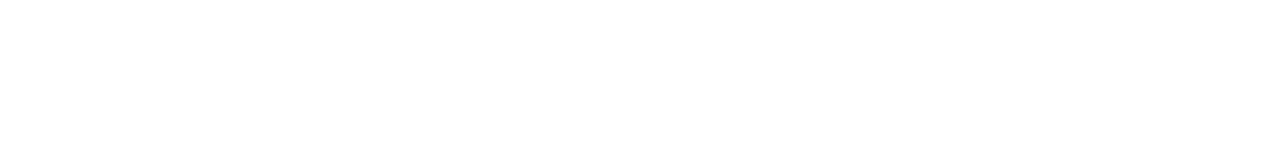
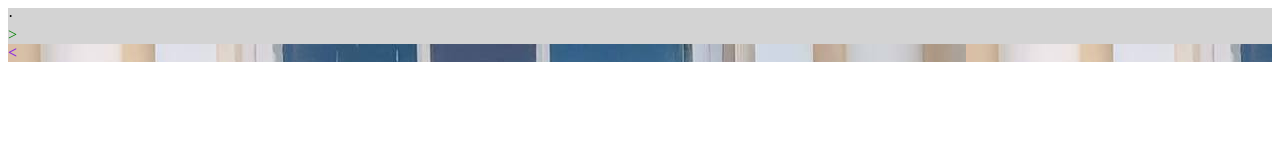
Before and after one commit to Jharawell/220478200-WebApp, a plain HTML site: page css2.html in a window 1280 px wide. Drawn offline with Linux system fonts and the light colour scheme.

Commit message:
Finals Activity 2

```diff
--- a/css2.html
+++ b/css2.html
@@ -6,15 +6,53 @@
     <title>Classes</title>
 </head>
 <body>
-    <style>
-
+    <style type="text/css">
+        .background{
+            background: lightgrey;
+        }
+        .head{
+            background: transparent;
+        }
+        .eyeball{
+            background: transparent;
+            border-color: transparent;
+        }
+        .beak{
+            color: green;
+        }
+        .body{
+            background-image:url(profile.jpg);
+        }
+        .wing{
+            color: blueviolet;
+        }
+        .drumstick{
+            color: brown;
+        }
+        .drumstick-right{
+            color: aquamarine;
+        }
     </style>
     <div class="canvas background">
         <div class="air background"></div>
         <div class="head">
             <div class="eyeball">
-                <span .pupil></span>
+                <span class="pupil">&middot;</span>
             </div>
+            <div class="beak">&gt;</div>
+        </div>
+    </div>
+    <div class="body">
+        <div class="wing">
+            <strong>&lt;</strong>
+        </div>
+    </div>
+    <div class="drumsticks">
+        <div class="drumsticks">
+            <br>
+        </div>
+        <div class="drumstick drumstick-right">
+            <br>
         </div>
     </div>
 </body>
```
Also changed, not shown: css1.html (+2 -1 lines).
